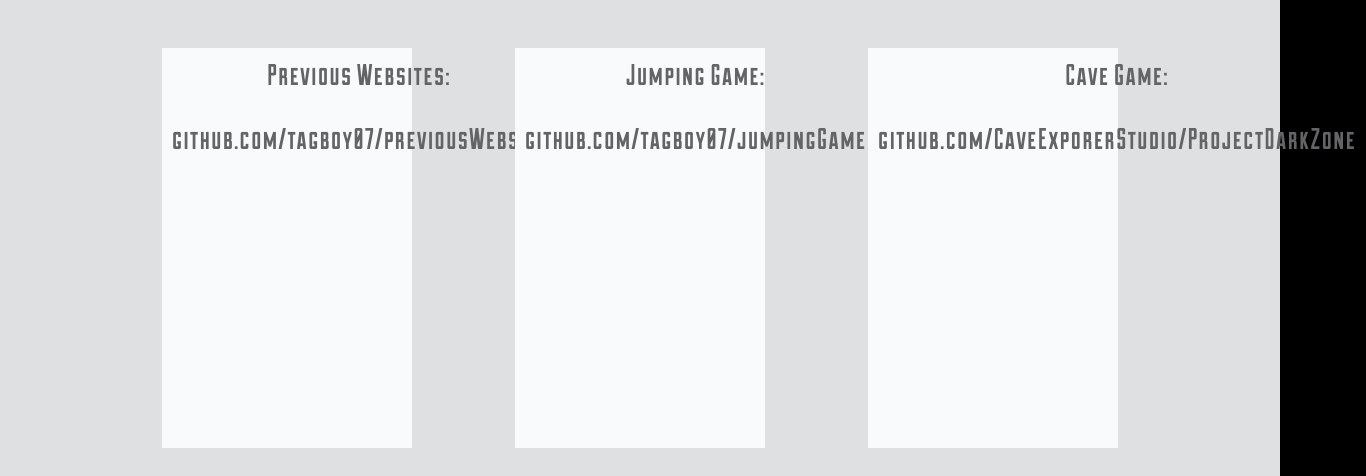
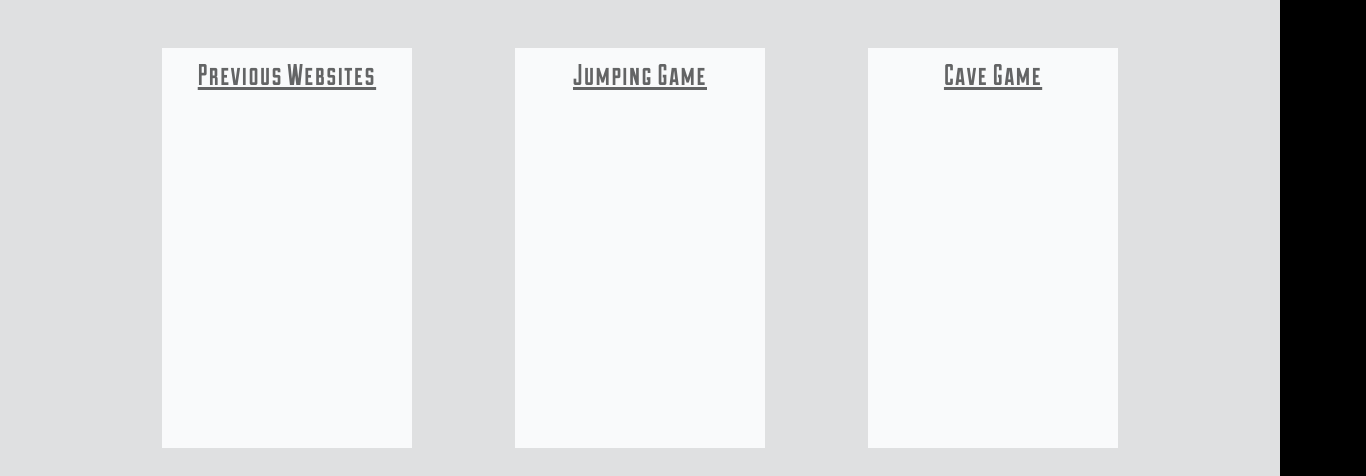
Before and after one commit to tagboy07/tagboy07.github.io, a plain HTML site: page index.html in a window 1280 px wide. Shown: the part 3578-4054 px from the top of the page, 1366 px wide, since content can reach past the window. Drawn offline with nearby package versions, Linux system fonts and the light colour scheme.

Commit message:
Added more content
Need to add content to resume section

```diff
--- a/index.html
+++ b/index.html
@@ -168,19 +168,16 @@
 
 
                 }
-                    .even>article.left{
-
-                    }
-                    .even>article.middle{
-
-                    }
-                    .even>article.right{
-
+                    .even>article a{
+                        color: rgb(99, 100, 101);
                     }
                     .even>article>p{
+                        height: 400;
+                        width: 250px;
                         margin: 0;
                         padding: 10px;
                         vertical-align: top;
+                        text-align: center;
                         line-height: 32px;
                         font-size: 30px;
                         color: rgb(99, 100, 101);
@@ -237,9 +234,9 @@
         </a>
     </section>
     <section id="six" class="even">
-        <article class="left"><p>Previous Websites:<br><br><a>github.com/tagboy07/previousWebsite</a></p></article>
-        <article class="middle"><p>Jumping Game:<br><br><a>github.com/tagboy07/jumpingGame</a></p></article>
-        <article class="right"><p>Cave Game:<br><br><a>github.com/CaveExporerStudio/ProjectDarkZone</a></p></article>
+        <article class="left"><p><a href="github.com/tagboy07/previouswebsite">Previous Websites</a></p></article>
+        <article class="middle"><p><a href="github.com/tagboy07/jumpinggame">Jumping Game</a></p></article>
+        <article class="right"><p><a href="https://github.com/CaveExplorerStudio/ProjectDarkZone">Cave Game</a></p></article>
     </section>
     <section id="seven" class="odd">
         <a href="#contact">
```
